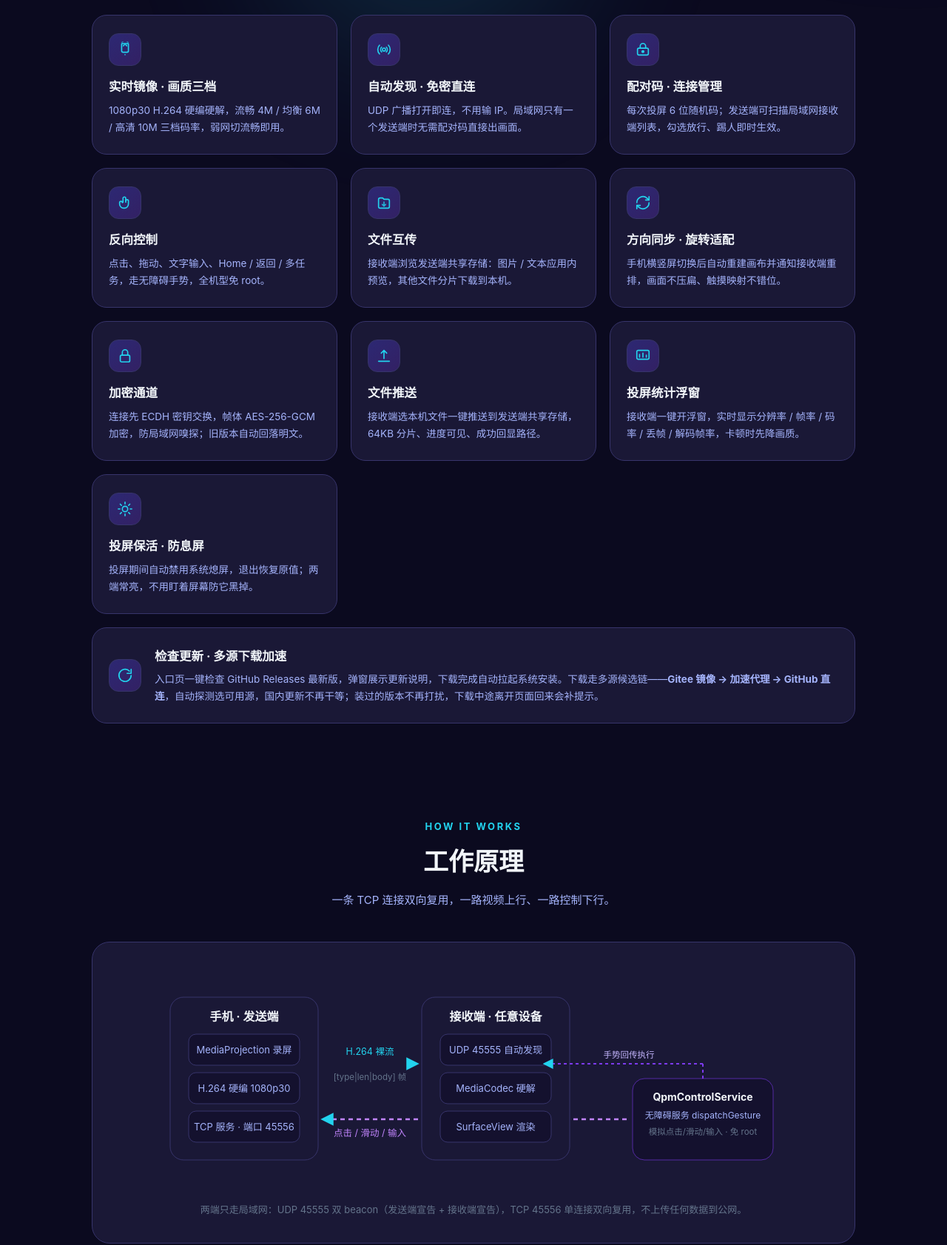
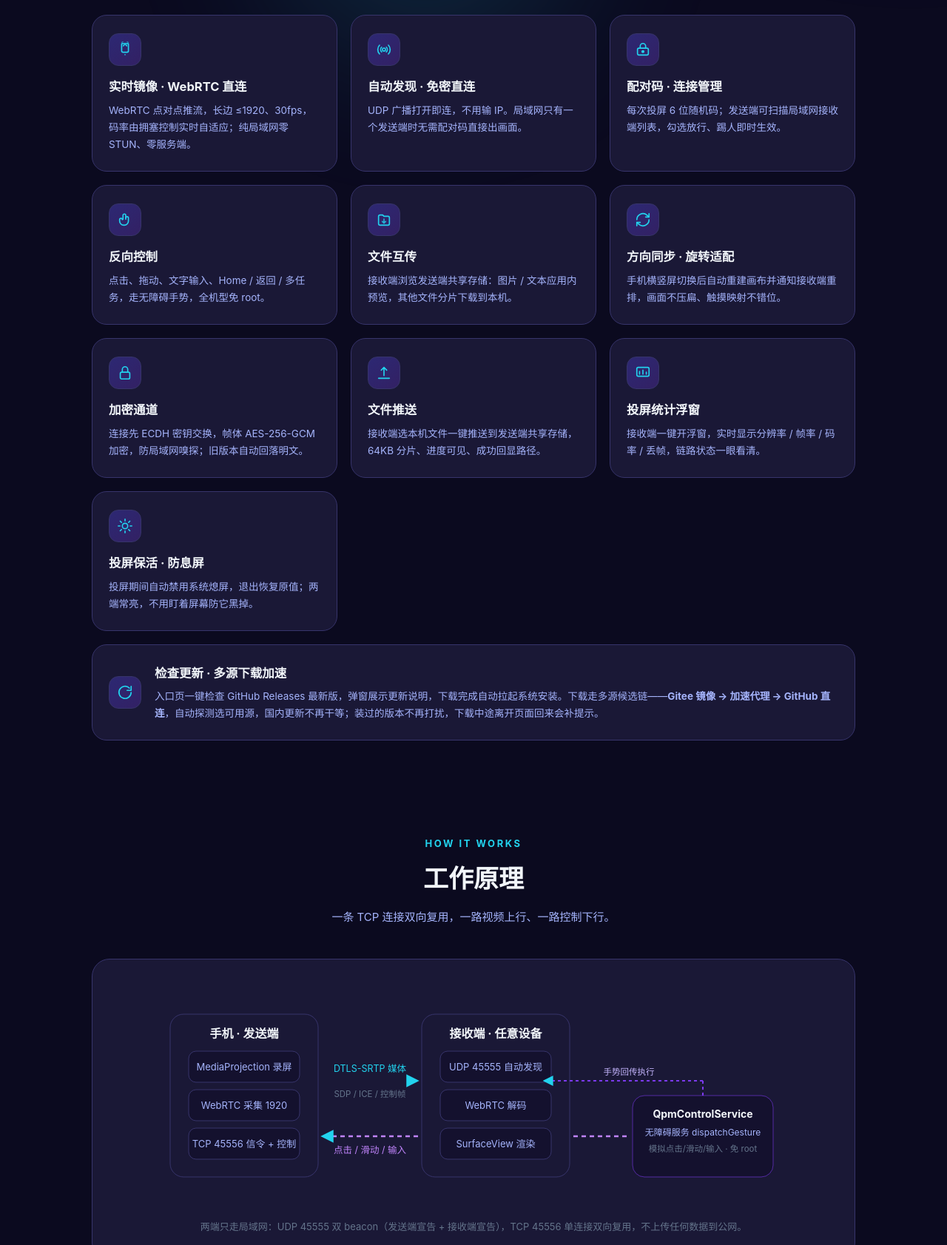
Before and after one commit to parieses/QuestPhoneMirror, a plain HTML site: page docs/index.html in a window 1280 px wide. Shown: the part 880-2563 px from the top of the page at 74% size. Drawn offline with Linux system fonts and the light colour scheme.

Commit message:
docs(v0.25): 介绍与更新日志改为 WebRTC 链路
- README：首段、功能全景、功能详解、架构图、架构亮点、技术栈、项目结构、
  协议帧表（新增 0x30-0x33）、FAQ、致谢全部同步为 WebRTC 实现
- 更新日志新增 v0.25：架构变更 + 本轮修复的四个真实缺陷 + 已知问题
- 官网 docs/index.html：版本号 v0.25、架构图文字、特性卡与延迟描述同步

```diff
--- a/docs/index.html
+++ b/docs/index.html
@@ -256,7 +256,7 @@
 <header>
   <div class="wrap hero">
     <div>
-      <span class="tag"><span class="dot"></span>v0.24 已发布 · 开源 · 免 root</span>
+      <span class="tag"><span class="dot"></span>v0.25 已发布 · 开源 · 免 root</span>
       <h1>把手机投到 <span class="grad">任意设备</span><br>还能反过来操作它</h1>
       <p class="sub">一个 APK 双角色：装在手机上是发送端，Quest 头显、另一台手机平板、或任何实现了本协议的电脑端作为接收端。画面实时镜像，接收端上的点击、滑动、输入会真实作用到手机上。免 PC、免公网、免账号，两端同一 Wi-Fi 即用。</p>
       <div class="cta">
@@ -270,7 +270,7 @@
         </a>
       </div>
       <div class="meta">
-        <span>协议 <b>MediaProjection + H.264</b></span>
+        <span>协议 <b>MediaProjection + WebRTC</b></span>
         <span>接收端 <b>Quest / 手机 / 平板 / 电脑</b></span>
         <span>许可 <b>MIT</b></span>
       </div>
@@ -302,7 +302,7 @@
             <div class="art-label"><b>接收端</b>Quest / 手机 / 电脑</div>
           </div>
         </div>
-        <div class="art-foot">H.264 硬编推流 · UDP 自动发现 · 手势回传控制</div>
+        <div class="art-foot">WebRTC 点对点 · UDP 自动发现 · 手势回传控制</div>
       </div>
     </div>
   </div>
@@ -318,8 +318,8 @@
     <div class="grid">
       <div class="feat">
         <div class="ic"><svg width="22" height="22" viewBox="0 0 24 24" fill="none" stroke="#22D3EE" stroke-width="1.8" stroke-linecap="round"><rect x="7" y="3" width="10" height="13" rx="2"/><path d="M12 19.5v.01"/><path d="M9.5 6.5a2.6 2.6 0 0 1 5 0"/><path d="M7 4a4.8 4.8 0 0 1 10 0" opacity=".55"/></svg></div>
-        <h3>实时镜像 · 画质三档</h3>
-        <p>1080p30 H.264 硬编硬解，流畅 4M / 均衡 6M / 高清 10M 三档码率，弱网切流畅即用。</p>
+        <h3>实时镜像 · WebRTC 直连</h3>
+        <p>WebRTC 点对点推流，长边 ≤1920、30fps，码率由拥塞控制实时自适应；纯局域网零 STUN、零服务端。</p>
       </div>
       <div class="feat">
         <div class="ic"><svg width="22" height="22" viewBox="0 0 24 24" fill="none" stroke="#22D3EE" stroke-width="1.8" stroke-linecap="round"><circle cx="12" cy="12" r="2.2"/><path d="M8.5 8.5a5 5 0 0 0 0 7M15.5 8.5a5 5 0 0 1 0 7"/><path d="M5.5 5.5a9.3 9.3 0 0 0 0 13M18.5 5.5a9.3 9.3 0 0 1 0 13"/></svg></div>
@@ -359,7 +359,7 @@
       <div class="feat">
         <div class="ic"><svg width="22" height="22" viewBox="0 0 24 24" fill="none" stroke="#22D3EE" stroke-width="1.8" stroke-linecap="round" stroke-linejoin="round"><rect x="3" y="4" width="18" height="13" rx="2"/><path d="M7 10v4M12 8v6M17 11v3"/></svg></div>
         <h3>投屏统计浮窗</h3>
-        <p>接收端一键开浮窗，实时显示分辨率 / 帧率 / 码率 / 丢帧 / 解码帧率，卡顿时先降画质。</p>
+        <p>接收端一键开浮窗，实时显示分辨率 / 帧率 / 码率 / 丢帧，链路状态一眼看清。</p>
       </div>
       <div class="feat">
         <div class="ic"><svg width="22" height="22" viewBox="0 0 24 24" fill="none" stroke="#22D3EE" stroke-width="1.8" stroke-linecap="round" stroke-linejoin="round"><circle cx="12" cy="12" r="4"/><path d="M12 2v2.5M12 19.5V22M2 12h2.5M19.5 12H22M4.9 4.9l1.8 1.8M17.3 17.3l1.8 1.8M19.1 4.9l-1.8 1.8M6.7 17.3l-1.8 1.8"/></svg></div>
@@ -401,14 +401,14 @@
         <rect x="45" y="90" width="150" height="42" rx="10" fill="#14112E" stroke="#37346B"/>
         <text x="120" y="116" text-anchor="middle" fill="#A5B4FC" font-size="13">MediaProjection 录屏</text>
         <rect x="45" y="142" width="150" height="42" rx="10" fill="#14112E" stroke="#37346B"/>
-        <text x="120" y="168" text-anchor="middle" fill="#A5B4FC" font-size="13">H.264 硬编 1080p30</text>
+        <text x="120" y="168" text-anchor="middle" fill="#A5B4FC" font-size="13">WebRTC 采集 1920</text>
         <rect x="45" y="194" width="150" height="42" rx="10" fill="#14112E" stroke="#37346B"/>
-        <text x="120" y="220" text-anchor="middle" fill="#A5B4FC" font-size="13">TCP 服务 · 端口 45556</text>
+        <text x="120" y="220" text-anchor="middle" fill="#A5B4FC" font-size="13">TCP 45556 信令 + 控制</text>
 
         <!-- 中间链路 -->
         <line x1="225" y1="130" x2="355" y2="130" stroke="url(#lg1)" stroke-width="2.5" marker-end="url(#arr)"/>
-        <text x="290" y="118" text-anchor="middle" fill="#22D3EE" font-size="12.5">H.264 裸流</text>
-        <text x="290" y="152" text-anchor="middle" fill="#64748B" font-size="11.5">[type|len|body] 帧</text>
+        <text x="290" y="118" text-anchor="middle" fill="#22D3EE" font-size="12.5">DTLS-SRTP 媒体</text>
+        <text x="290" y="152" text-anchor="middle" fill="#64748B" font-size="11.5">SDP / ICE / 控制帧</text>
         <line x1="355" y1="205" x2="225" y2="205" stroke="#C084FC" stroke-width="2.5" stroke-dasharray="6 5" marker-end="url(#arr)"/>
         <text x="290" y="228" text-anchor="middle" fill="#C084FC" font-size="12.5">点击 / 滑动 / 输入</text>
 
@@ -418,7 +418,7 @@
         <rect x="385" y="90" width="150" height="42" rx="10" fill="#14112E" stroke="#37346B"/>
         <text x="460" y="116" text-anchor="middle" fill="#A5B4FC" font-size="13">UDP 45555 自动发现</text>
         <rect x="385" y="142" width="150" height="42" rx="10" fill="#14112E" stroke="#37346B"/>
-        <text x="460" y="168" text-anchor="middle" fill="#A5B4FC" font-size="13">MediaCodec 硬解</text>
+        <text x="460" y="168" text-anchor="middle" fill="#A5B4FC" font-size="13">WebRTC 解码</text>
         <rect x="385" y="194" width="150" height="42" rx="10" fill="#14112E" stroke="#37346B"/>
         <text x="460" y="220" text-anchor="middle" fill="#A5B4FC" font-size="13">SurfaceView 渲染</text>
 
@@ -521,7 +521,7 @@
     </details>
     <details>
       <summary>延迟大概多少？能玩游戏用吗？</summary>
-      <p>局域网内硬编硬解端到端约 40–90ms，看通知、回消息、演示操作都够用；不适用于对帧率敏感的竞技场景。</p>
+      <p>局域网内点对点直连，延迟通常在数十毫秒级，看通知、回消息、演示操作都够用；不适用于对帧率敏感的竞技场景。</p>
     </details>
     <details>
       <summary>接收端能看发送机的文件吗？</summary>
@@ -559,7 +559,7 @@
       <div class="cta" style="justify-content: center;">
         <a class="btn btn-primary" href="https://github.com/parieses/QuestPhoneMirror/releases/latest" target="_blank" rel="noopener">
           <svg width="17" height="17" viewBox="0 0 24 24" fill="none" stroke="currentColor" stroke-width="2.2" stroke-linecap="round" stroke-linejoin="round"><path d="M12 3v12m0 0l-4.5-4.5M12 15l4.5-4.5M4 20h16"/></svg>
-          下载 v0.24
+          下载 v0.25
         </a>
         <a class="btn btn-ghost" href="https://github.com/parieses/QuestPhoneMirror#接入自定义接收端" target="_blank" rel="noopener">协议对接文档</a>
       </div>
```
Also changed, not shown: 1 other file.
